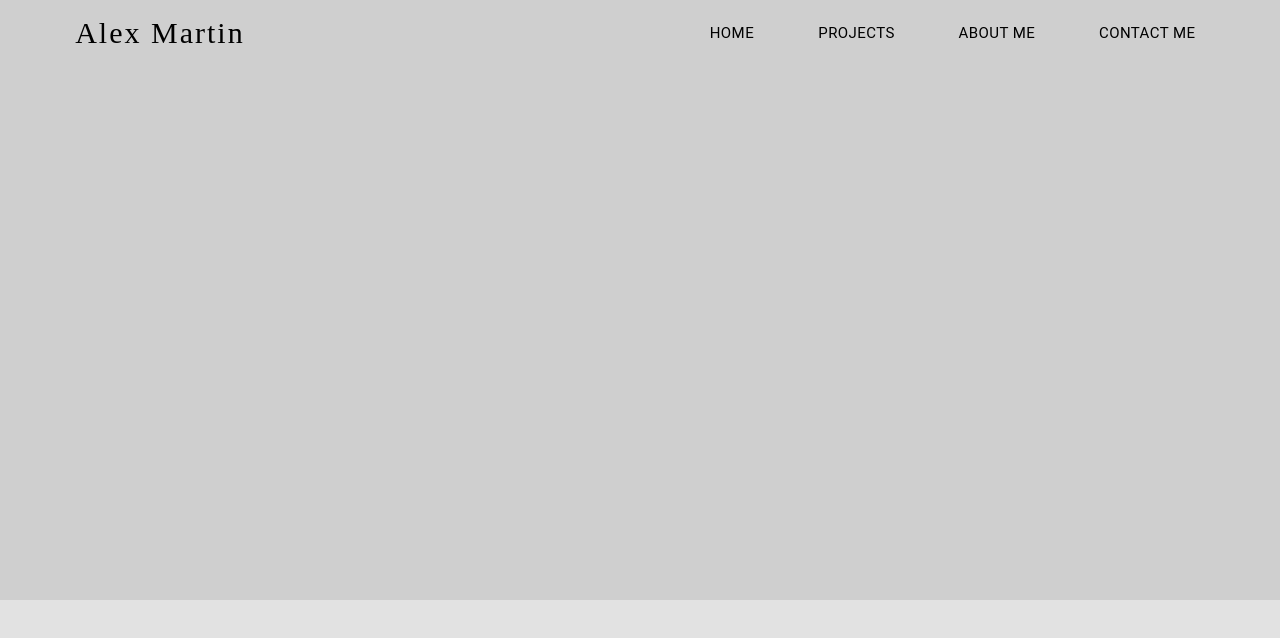
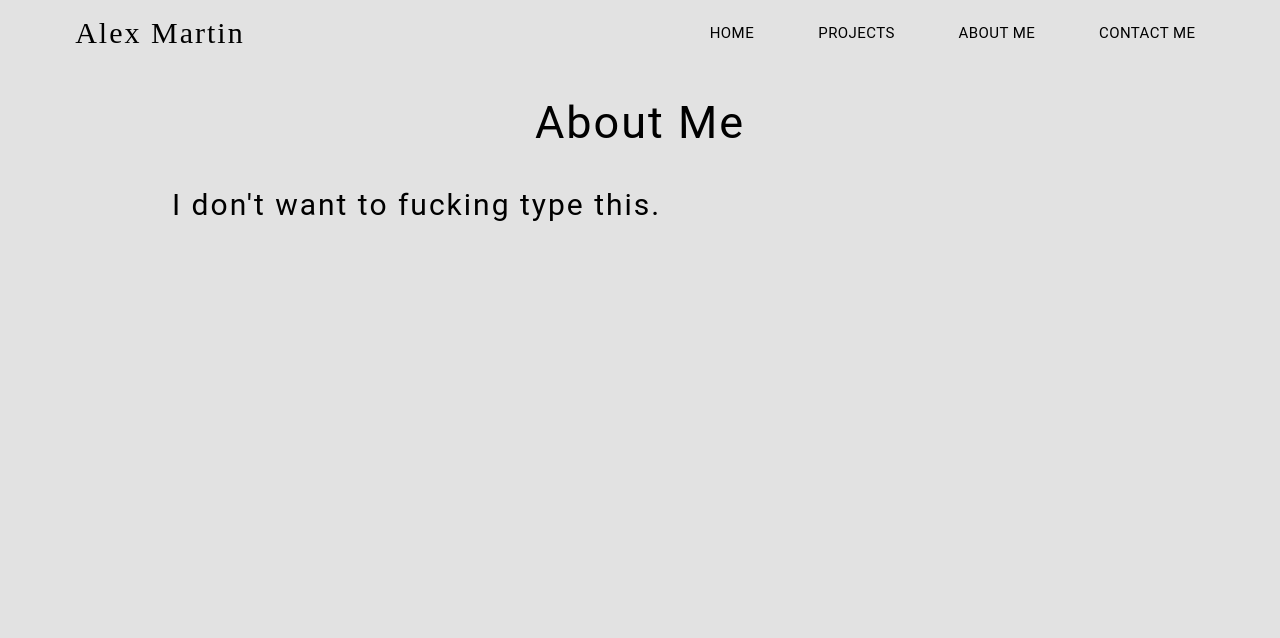
Before and after one commit to atonymartin20/Portfolio, a React (Create React App) app: page /about in a window 1280 px wide. Shown: the top 638 px of the page. Built offline with nearby package versions, Linux system fonts and the light colour scheme; a web font is replaced by a local one.

Commit message:
Added headshot

```diff
--- a/src/Components/AboutMe/index.js
+++ b/src/Components/AboutMe/index.js
@@ -2,30 +2,57 @@ import React from 'react';
 import Navbar from '../Navbar';
 import withStyles from "@material-ui/core/styles/withStyles";
 
-const styles = () => ({
+const styles = theme => ({
     aboutMeDiv: {
         width: '100%',
         height: '100%',
-        maxHeight: '200vh'
+        maxHeight: '200vh',
+    },
+    aboutMeH1: {
+        fontSize: '4.5rem',
+        margin: '0 auto',
+        [theme.breakpoints.down(800)]: {
+            fontSize: '4.0rem',
+        },
+        [theme.breakpoints.down(600)]: {
+            fontSize: '3.5rem',
+        },
     },
     aboutMeHeader: {
         boxSizing: 'border-box',
         textAlign: 'center',
-        backgroundColor: 'rgba(43, 43, 43, 0.1)',
         display: 'flex',
         flexDirection: 'column',
         width: '100%',
-        justifyContent: 'center',
-        alignItems: 'center',
+        maxWidth: 1000,
+        justifyContent: 'flex-start',
+        alignItems: 'flex-start',
         padding: '100px 2.5%',
-        textShadow: '1px 1px 2px black, 1px 0px 2px black, 0px 1px 2px black, 0 0 8px #333',
         height: '600px',
-        color: 'white',
-        fontSize: '3.5rem',
+        color: 'black',
+        fontSize: '3.0rem',
+        margin: '0 auto',
     },
     aboutMeHeaderText: {
         marginTop: '10px',
         marginBottom: '10px',
+        height: 100,
+        display: 'flex',
+        justifyContent: 'flex-start',
+        alignItems: 'center',
+        textAlign: 'left',
+        [theme.breakpoints.down(800)]: {
+            fontSize: '2.5rem',
+        },
+        [theme.breakpoints.down(600)]: {
+            fontSize: '2.2rem',
+        },
+        [theme.breakpoints.down(500)]: {
+            fontSize: '2.0rem',
+        },
+        [theme.breakpoints.down(400)]: {
+            fontSize: '1.7rem',
+        },
     },
 
 })
@@ -38,6 +65,9 @@ class AboutMe extends React.Component {
             <div className={classes.aboutMeDiv}>
                 <Navbar type='black' />
                     <header className={classes.aboutMeHeader}>
+                        <h1 className={classes.aboutMeH1}>About Me</h1>
+                        <h1 className={classes.aboutMeHeaderText}>I don't want to fucking type this.</h1>
+
 
                     </header>
             </div>
@@ -47,7 +77,6 @@ class AboutMe extends React.Component {
 
 export default withStyles(styles)(AboutMe);
 
-// About Me
 // Profile picture
 //  Professional
 //  Solo headshot
--- a/src/Components/ContactMe/index.js
+++ b/src/Components/ContactMe/index.js
@@ -5,7 +5,7 @@ import EmailRoundedIcon from '@material-ui/icons/EmailRounded';
 import LinkedInIcon from '@material-ui/icons/LinkedIn';
 import GitHubIcon from '@material-ui/icons/GitHub';
 
-const styles = theme=> ({
+const styles = theme => ({
     contactMeDiv: {
         width: '100%',
     },
@@ -34,7 +34,6 @@ const styles = theme=> ({
     contactMeHeaderText: {
         marginTop: '10px',
         marginBottom: '10px',
-        height: 100,
         display: 'flex',
         justifyContent: 'flex-start',
         alignItems: 'center',
```
Also changed, not shown: src/Images/AlexMartinHeadshot.jpg (added).
